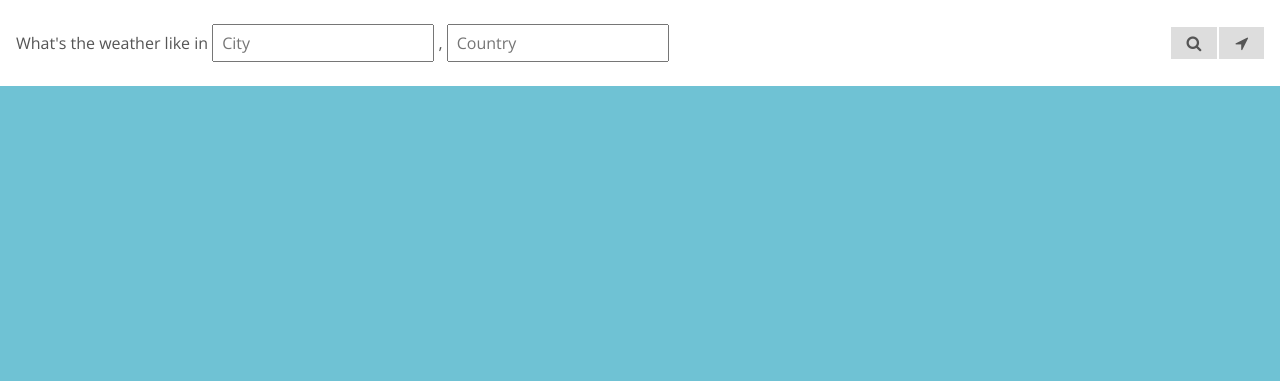
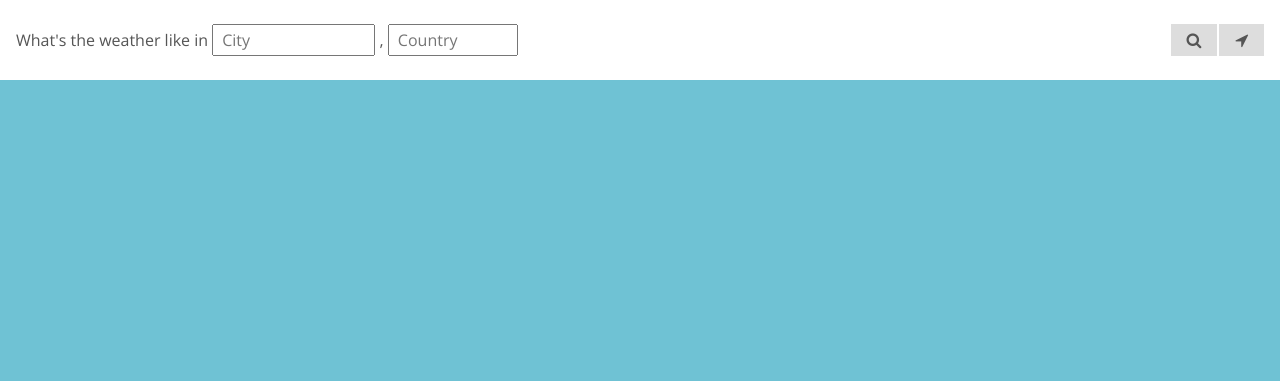
Before and after one commit to jgiamanco/weather-2.0, a website built with webpack: page public/index.html in a window 1280 px wide. Shown: the top 381 px of the page. Built offline with nearby package versions, Linux system fonts and the light colour scheme; no server answers.

Commit message:
Adding responsiveness

```diff
--- a/public/weather.css
+++ b/public/weather.css
@@ -122,7 +122,7 @@ button:focus {
   margin: 0.5rem 0;
 }
 
-@media only screen and (min-width: 520px) {
+@media only screen and (min-width: 720px) {
   .search-bar {
     text-align: left;
     display: flex;
@@ -138,6 +138,15 @@ button:focus {
   .search-button {
     width: auto;
     padding: 0.5rem 1rem;
+  }
+  .search-bar input {
+    height: 32px;
+  }
+  .search-bar input.search-location-input {
+    width: 25%;
+  }
+  .search-bar input.search-country-input {
+    width: 20%;
   }
 }
 
```
